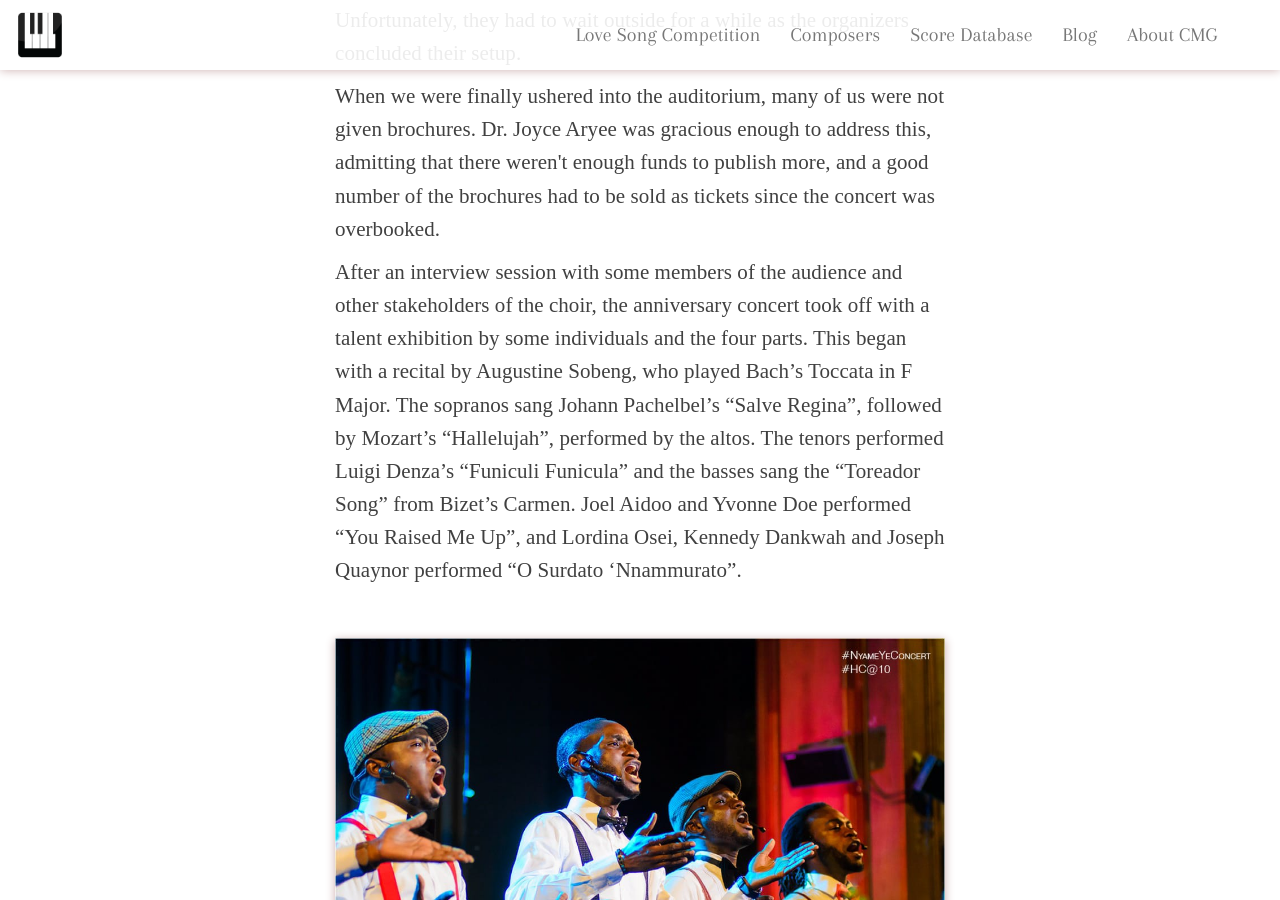
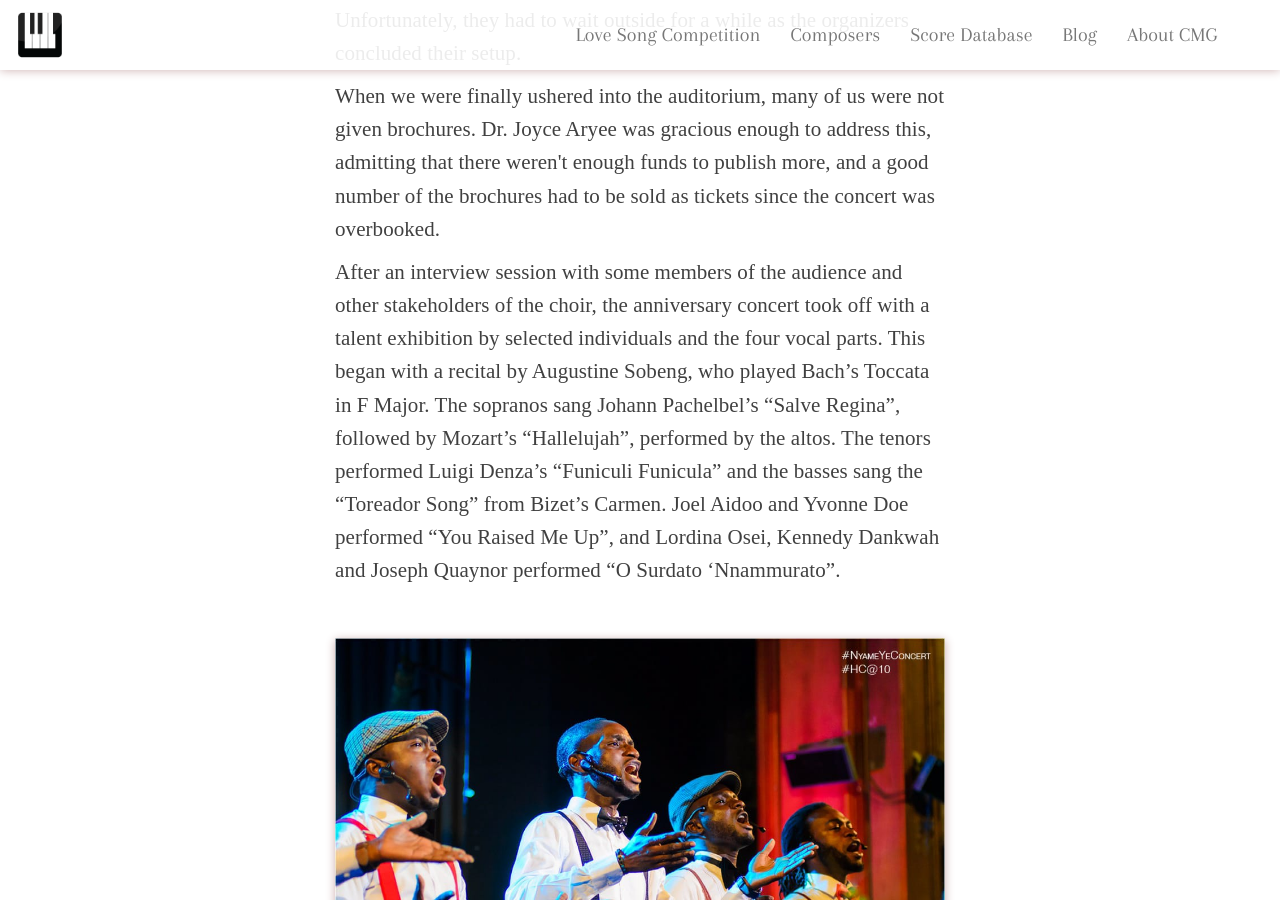
Before and after one commit to choralmusicghana/choralmusicghana.github.io, a Jekyll site: the page built from _posts/2017-11-05-review-nyame-ye-concert.html, in a window 1280 px wide and 900 px high, scrolled down 1178 px. Built offline with Jekyll 4.4.1, drawn with Linux system fonts in a browser that asks for light colours; nearby versions of some CDN libraries; some web fonts are replaced; comment, search, counter and statistics services are not loaded; some of the changed text lies outside the part shown.

Commit message:
Make small changes to NYC review

```diff
--- a/_posts/2017-11-05-review-nyame-ye-concert.html
+++ b/_posts/2017-11-05-review-nyame-ye-concert.html
@@ -1,7 +1,7 @@
 ---
 title: "Harmonious Chorale's 10th Anniversary Concert"
 layout: post
-description: Nii Adjetey joined hundreds of fans of Harmonious Chorale to celebrate their 10th Anniversary He writes for Choral Music Ghana.
+description: Nii Adjetey joined hundreds of fans of Harmonious Chorale to celebrate their 10th Anniversary. He writes for Choral Music Ghana.
 category: review
 tags: ["Harmonious Chorale", "Choral Music Ghana", "Choral Music in Ghana", "Classical Music in Ghana", "Nyame Ye Concert", "International Conference Centre", "James Varrick Armaah", "Augustine Sobeng", "Joyce Aryee", "Accra"]
 featureimage: nyc2.jpg
@@ -24,7 +24,7 @@ published: true
 	When we were finally ushered into the auditorium, many of us were not given brochures. Dr. Joyce Aryee was gracious enough to address this, admitting that there weren't enough funds to publish more, and a good number of the brochures had to be sold as tickets since the concert was overbooked.
 </p>
 <p>
-	After an interview session with some members of the audience and other stakeholders of the choir, the anniversary concert took off with a talent exhibition by some individuals and the four parts. This began with a recital by Augustine Sobeng, who played Bach’s Toccata in F Major.  The sopranos sang Johann Pachelbel’s “Salve Regina”, followed by Mozart’s “Hallelujah”, performed by the altos. The tenors performed Luigi Denza’s “Funiculi Funicula” and the basses sang the “Toreador Song” from Bizet’s Carmen. Joel Aidoo and Yvonne Doe performed “You Raised Me Up”, and Lordina Osei, Kennedy Dankwah and Joseph Quaynor performed “O Surdato ‘Nnammurato”.
+	After an interview session with some members of the audience and other stakeholders of the choir, the anniversary concert took off with a talent exhibition by selected individuals and the four vocal parts. This began with a recital by Augustine Sobeng, who played Bach’s Toccata in F Major.  The sopranos sang Johann Pachelbel’s “Salve Regina”, followed by Mozart’s “Hallelujah”, performed by the altos. The tenors performed Luigi Denza’s “Funiculi Funicula” and the basses sang the “Toreador Song” from Bizet’s Carmen. Joel Aidoo and Yvonne Doe performed “You Raised Me Up”, and Lordina Osei, Kennedy Dankwah and Joseph Quaynor performed “O Surdato ‘Nnammurato”.
 </p>
  <div class="center">
     <img class="img-responsive" src="/img/posts/nyc4.jpg" alt="{{page.title}} {{page.description}}">
```
Also changed, not shown: other parts of _posts/2017-11-05-review-nyame-ye-concert.html (+1 -1 lines).
